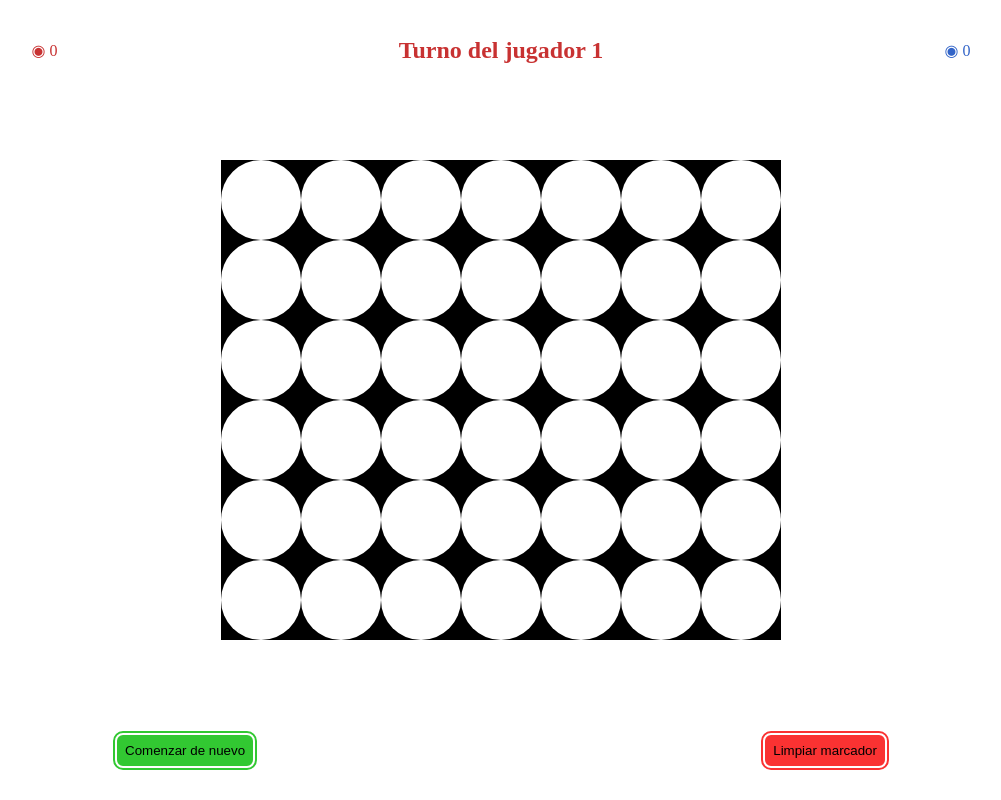
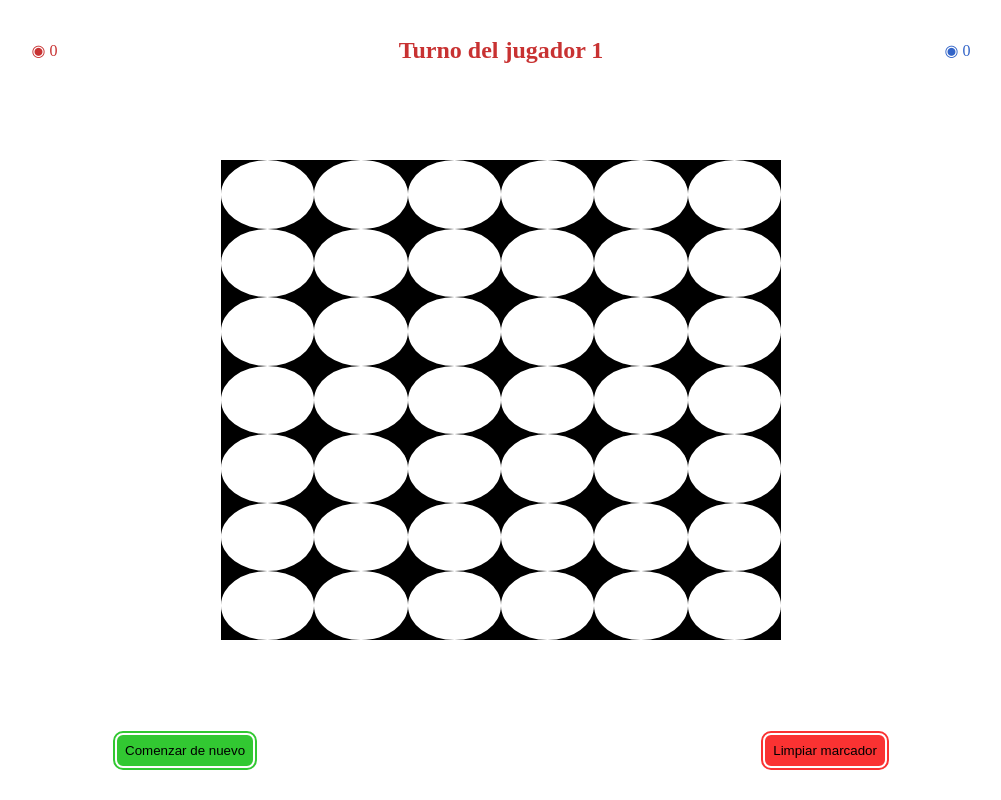
Before and after one commit to RaymundoSantorski/react_conecta_4, a React (Vite) app: page / in a window 1280 px wide. Shown: the whole page, without its empty margins (139-1140 px from the left). Built offline with nearby package versions, Linux system fonts and the light colour scheme.

Commit message:
[EDIT] se muestra el tablero volteado, para luego modificar el array original y asi el tablero se vea bien pero mejorado las coordenadas

```diff
--- a/src/App.css
+++ b/src/App.css
@@ -20,26 +20,28 @@
     background: var(--bg_secondary);
 }
 
-.game_board{
-    width: 70vw;
-    height: 60vw;
-    background: var(--bg_primary);
-}
 
 .score{
     flex-grow: 1;
     background: var(--bg_secondary);
 }
 
+.game_board{
+    width: 70vw;
+    height: 60vw;
+    background: var(--bg_primary);
+    display: flex;
+}
+
 .game_board_line{
     width: 100%;
-    height: calc(100% / 6);
+    height: 100%;
     display: flex;
-    flex-direction: row;
+    flex-direction: column;
 }
 
 .empty_piece, .piece_1, .piece_2{
-    width: calc(100% / 7);
+    width: 100%;
     height: 100%;
     border-radius: 50%;
 }
```
